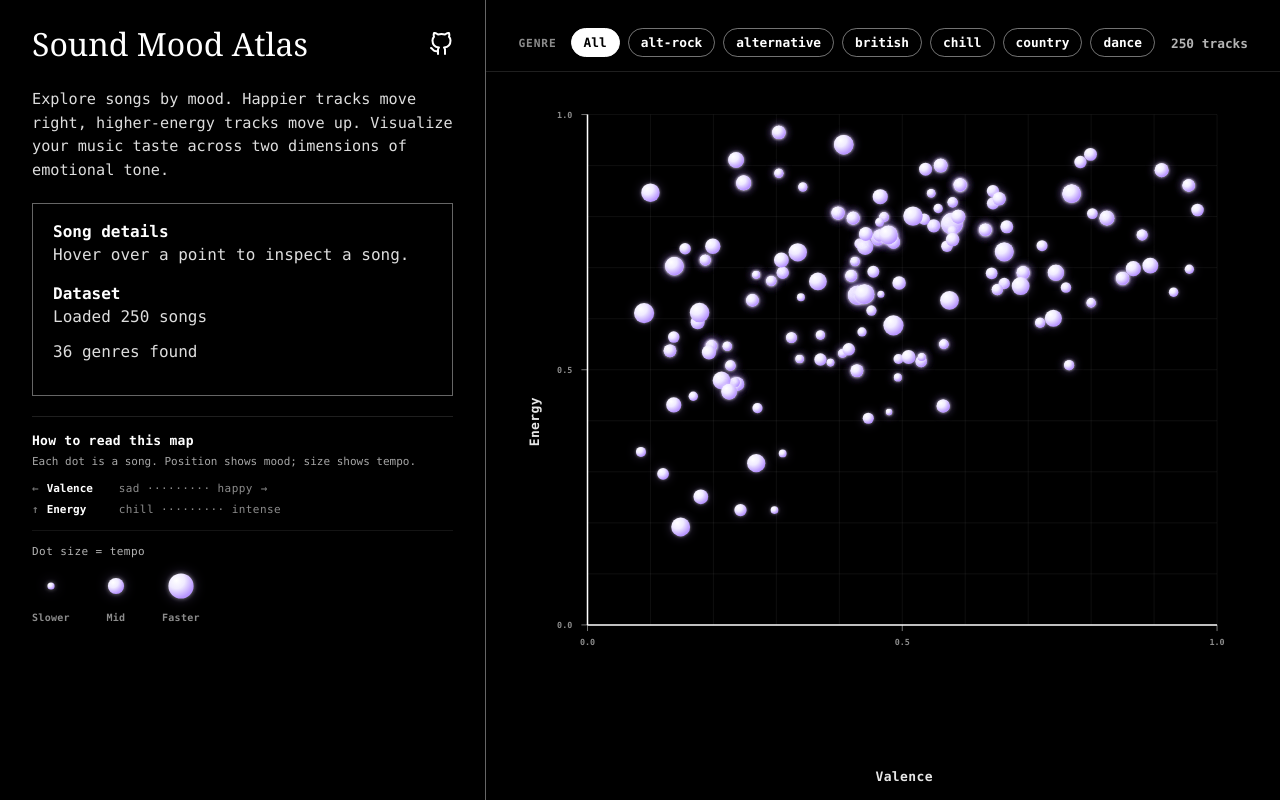
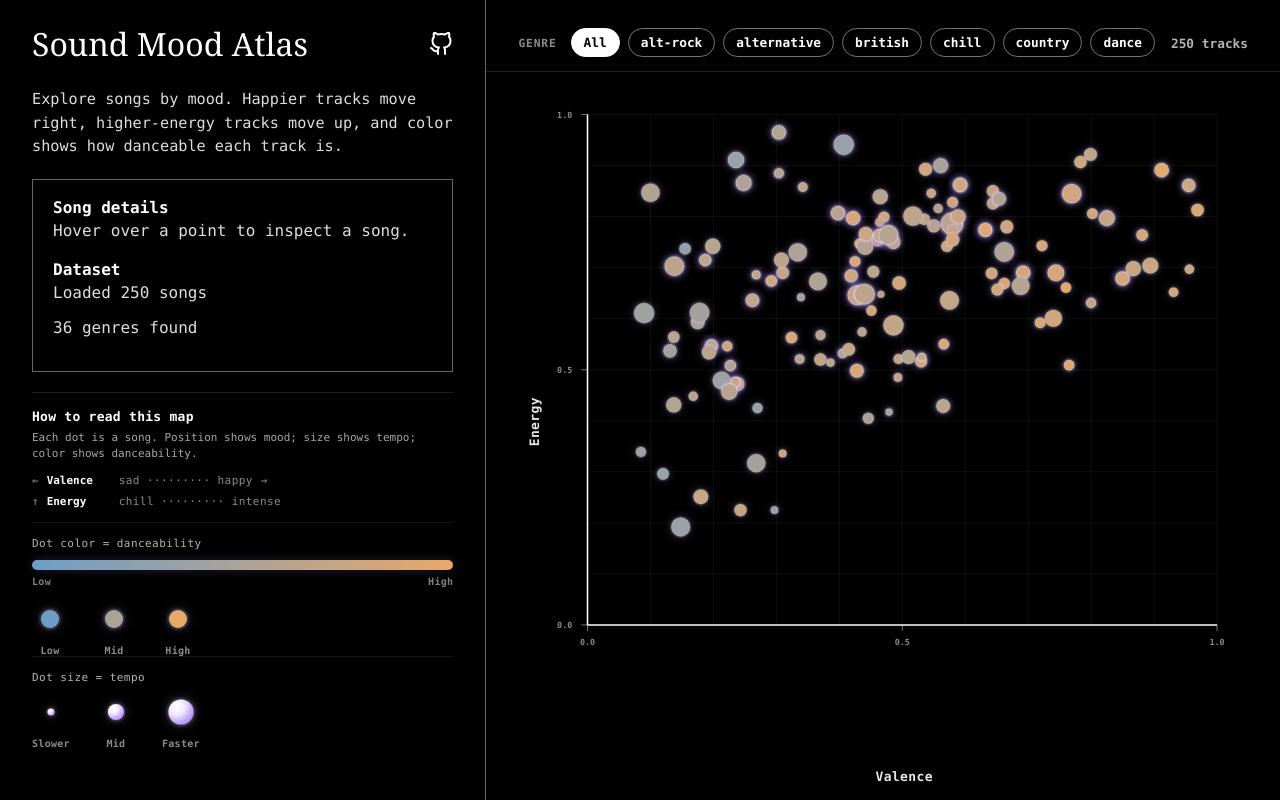
Before and after one commit to jaclynnbarrera/sound-mood-atlas, a React (Vite) app in the folder frontend/: page / in a window 1280 px wide. Built offline with nearby package versions, Linux system fonts and the light colour scheme.

Commit message:
adds danceability

```diff
--- a/frontend/src/App.css
+++ b/frontend/src/App.css
@@ -281,6 +281,32 @@ dd {
   letter-spacing: 0.04em;
 }
 
+.chart-legend-danceability {
+  padding-top: 14px;
+  border-top: 1px solid rgba(255, 255, 255, 0.08);
+}
+
+.chart-legend-colorbar {
+  height: 10px;
+  border-radius: 999px;
+  background: linear-gradient(to right, rgb(110, 158, 200), rgb(232, 168, 106));
+  box-shadow: 0 0 12px rgba(183, 148, 255, 0.2);
+}
+
+.chart-legend-colorbar-labels {
+  display: flex;
+  justify-content: space-between;
+  margin-top: 6px;
+  color: rgba(255, 255, 255, 0.5);
+  font-size: 10px;
+  font-weight: 600;
+  letter-spacing: 0.03em;
+}
+
+.chart-legend-scale-color {
+  margin-top: 14px;
+}
+
 .chart-legend-tempo {
   padding-top: 14px;
   border-top: 1px solid rgba(255, 255, 255, 0.08);
@@ -432,8 +458,8 @@ dd {
 }
 
 .song-dot {
-  fill: url(#song-dot-gradient);
-  stroke: none;
+  stroke: rgba(255, 255, 255, 0.2);
+  stroke-width: 0.75;
   opacity: 1;
   cursor: pointer;
   transform-box: fill-box;
--- a/frontend/src/App.jsx
+++ b/frontend/src/App.jsx
@@ -3,6 +3,28 @@ import './App.css';
 
 const SONGS_URL = '/songs.json';
 const ALL_GENRES = '';
+
+const DANCEABILITY_COLOR_LOW = [110, 158, 200];
+const DANCEABILITY_COLOR_HIGH = [232, 168, 106];
+
+function clamp01(value) {
+  return Math.min(1, Math.max(0, value));
+}
+
+function danceabilityColor(danceability) {
+  const t = clamp01(Number(danceability) || 0);
+  const r = Math.round(
+    DANCEABILITY_COLOR_LOW[0] + (DANCEABILITY_COLOR_HIGH[0] - DANCEABILITY_COLOR_LOW[0]) * t
+  );
+  const g = Math.round(
+    DANCEABILITY_COLOR_LOW[1] + (DANCEABILITY_COLOR_HIGH[1] - DANCEABILITY_COLOR_LOW[1]) * t
+  );
+  const b = Math.round(
+    DANCEABILITY_COLOR_LOW[2] + (DANCEABILITY_COLOR_HIGH[2] - DANCEABILITY_COLOR_LOW[2]) * t
+  );
+
+  return `rgb(${r}, ${g}, ${b})`;
+}
 
 function readUrlState() {
   const params = new URLSearchParams(window.location.search);
@@ -198,7 +220,7 @@ function App() {
 
         <div className="left-column">
           <p className="subtitle">
-            Explore songs by mood. Happier tracks move right, higher-energy tracks move up. Visualize your music taste across two dimensions of emotional tone.
+            Explore songs by mood. Happier tracks move right, higher-energy tracks move up, and color shows how danceable each track is.
           </p>
 
           <aside className="panel">
@@ -221,6 +243,10 @@ function App() {
                     <div>
                       <dt>Energy</dt>
                       <dd>{selectedSong.energy.toFixed(2)}</dd>
+                    </div>
+                    <div>
+                      <dt>Danceability</dt>
+                      <dd>{Number(selectedSong.danceability).toFixed(2)}</dd>
                     </div>
                     <div>
                       <dt>Popularity</dt>
@@ -307,14 +333,6 @@ function MoodChart({ songs, selectedSong, onSelectSong, emptyMessage }) {
           preserveAspectRatio="xMinYMin meet"
           role="img"
         >
-          <defs>
-            <radialGradient id="song-dot-gradient" cx="32%" cy="28%" r="72%">
-              <stop offset="0%" stopColor="#ffffff" />
-              <stop offset="45%" stopColor="#f0ebff" />
-              <stop offset="100%" stopColor="#b794ff" />
-            </radialGradient>
-          </defs>
-
           {/* Y-axis (left vertical line) */}
           <line className="axis-line" x1={plotLeft} y1={plotTop} x2={plotLeft} y2={plotBottom} />
 
@@ -382,6 +400,7 @@ function MoodChart({ songs, selectedSong, onSelectSong, emptyMessage }) {
                     cx={getX(song)}
                     cy={getY(song)}
                     r={getRadius(song)}
+                    fill={danceabilityColor(song.danceability)}
                     className={isSelected ? 'song-dot selected' : 'song-dot'}
                     onMouseEnter={() => onSelectSong(song)}
                     onMouseLeave={() => onSelectSong(null)}
@@ -437,7 +456,7 @@ function ChartLegend() {
     <div className="chart-legend" aria-label="How to read the mood map">
       <h3 className="chart-legend-heading">How to read this map</h3>
       <p className="chart-legend-intro">
-        Each dot is a song. Position shows mood; size shows tempo.
+        Each dot is a song. Position shows mood; size shows tempo; color shows danceability.
       </p>
 
       <div className="chart-legend-axes">
@@ -451,6 +470,33 @@ function ChartLegend() {
           <span className="chart-legend-axis-arrow" aria-hidden="true">↑</span>
           <span className="chart-legend-axis-name">Energy</span>
           <span className="chart-legend-axis-scale">chill ········· intense</span>
+        </div>
+      </div>
+
+      <div className="chart-legend-danceability">
+        <p className="chart-legend-subheading">Dot color = danceability</p>
+        <div
+          className="chart-legend-colorbar"
+          role="img"
+          aria-label="Danceability color scale from low cool blue to high warm gold"
+        />
+        <div className="chart-legend-colorbar-labels">
+          <span>Low</span>
+          <span>High</span>
+        </div>
+        <div className="chart-legend-scale chart-legend-scale-color">
+          {[
+            { t: 0, label: 'Low' },
+            { t: 0.5, label: 'Mid' },
+            { t: 1, label: 'High' },
+          ].map(({ t, label }) => (
+            <div key={label} className="chart-legend-item">
+              <svg className="chart-legend-dot" viewBox="0 0 40 40" aria-hidden="true">
+                <circle cx="20" cy="20" r={10} fill={danceabilityColor(t)} />
+              </svg>
+              <span>{label}</span>
+            </div>
+          ))}
         </div>
       </div>
 
```
Also changed, not shown: 1 other file (tests, documents, lock files or other folders).
